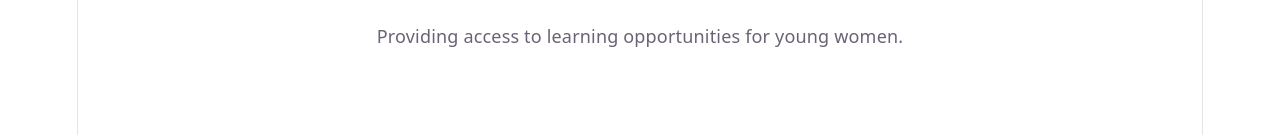
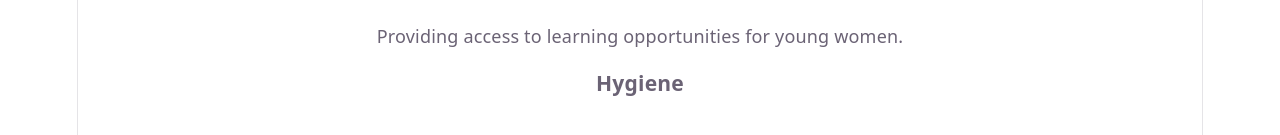
Before and after one commit to Abusadiq006/Zharah-SD-NGO, a React (Vite) app: page / in a window 1280 px wide. Shown: the part 603-738 px from the top of the page. Built offline with nearby package versions, Linux system fonts and the light colour scheme.

Commit message:
adding Hygiene

```diff
--- a/src/sections/Programs.jsx
+++ b/src/sections/Programs.jsx
@@ -14,7 +14,7 @@ const programs = () => {
                  </div>
 
                  <div className="p-6 shadow rounded-lg">
-
+                    <h3 className="font-bold mb-2">Hygiene</h3>
                  </div>
             </div>
 
```
